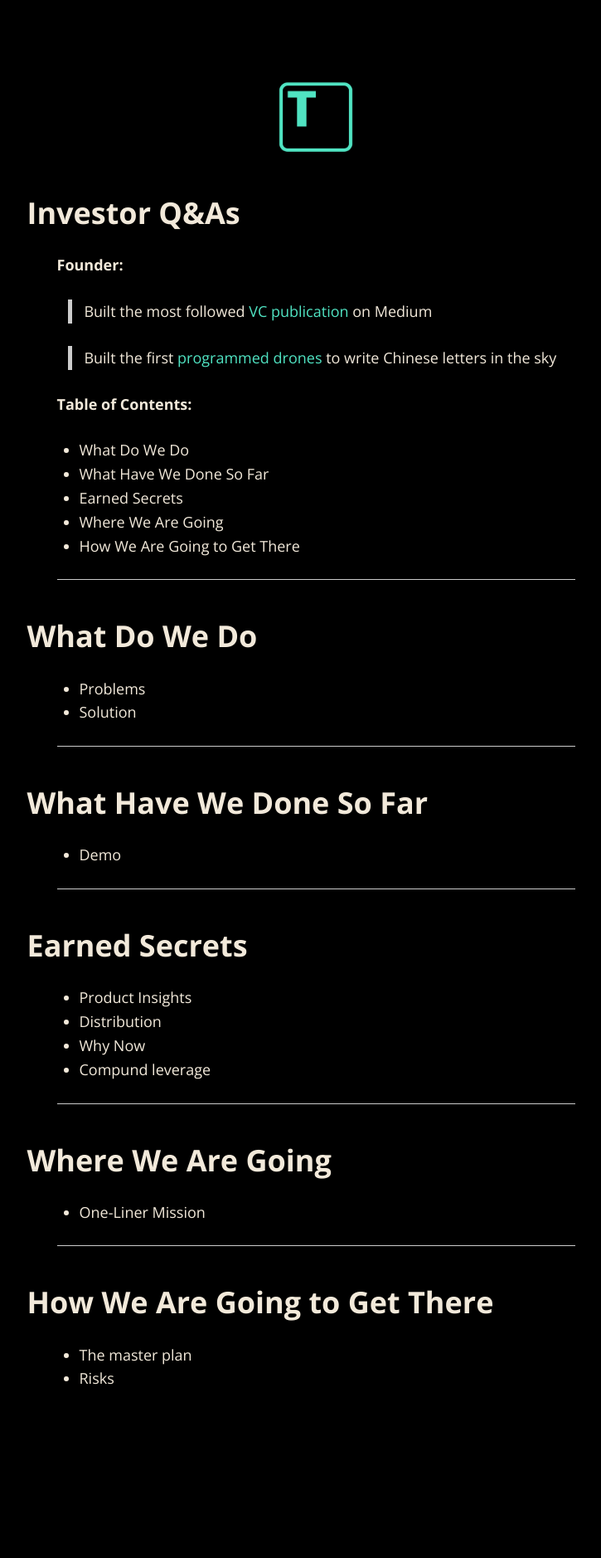
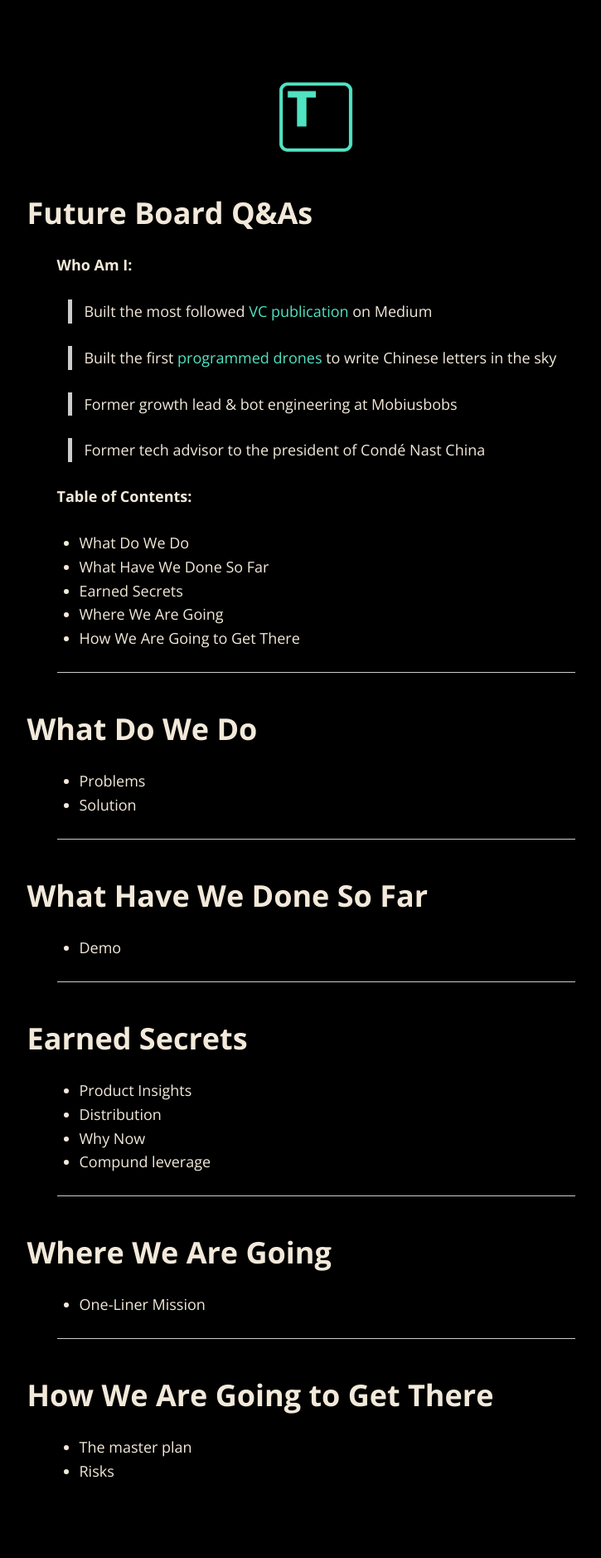
Before and after one commit to tarsmachine/tarsmachine.github.io, a Jekyll site: the page built from index.md, in a window 1280 px wide. Shown: the whole page at 83% size, without its empty margins (259-984 px from the left). Built offline with Jekyll 4.4.1, drawn with Linux system fonts in a browser that asks for light colours; nearby versions of some CDN libraries; before the commit the page ends 1766 px from its top, so only the background shows below that.

Commit message:
Update Lines

```diff
--- a/index.md
+++ b/index.md
@@ -5,13 +5,18 @@ layout: default
 <img src="images/tars.png" alt="sample image" width="100" height="100">
 
 
-### Investor Q&As
+### Future Board Q&As
 
-**Founder:**
+**Who Am I:**
 
 > Built the most followed [VC publication](https://medium.com/7ventures) on Medium
 
 > Built the first [programmed drones](https://vimeo.com/111901733) to write Chinese letters in the sky
+
+> Former growth lead & bot engineering at Mobiusbobs
+
+> Former tech advisor to the president of Condé Nast China
+
 
 **Table of Contents:**
 
```
